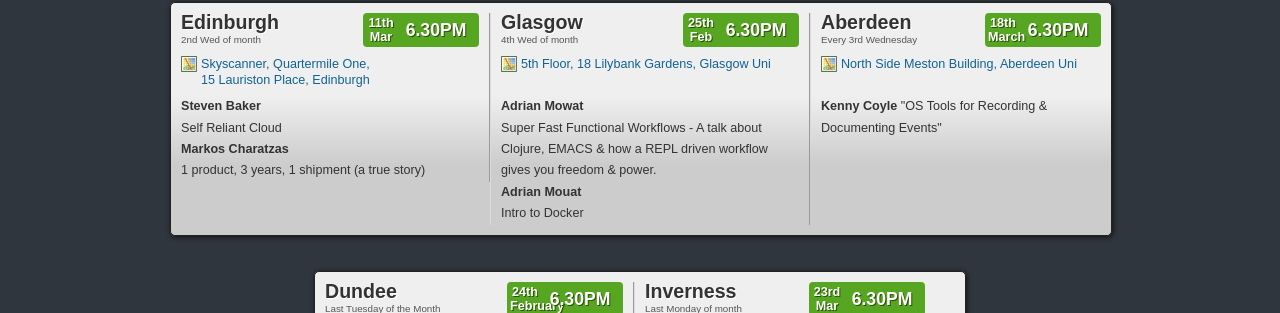
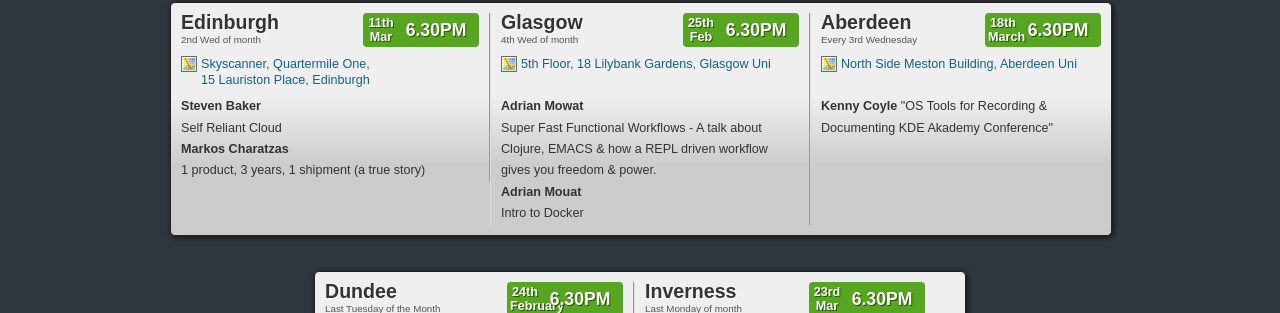
Before and after one commit to techmeetup/techmeetup.co.uk, a Jekyll site: the page built from index.html, in a window 1280 px wide. Shown: the part 397-710 px from the top of the page. Built offline with Jekyll 4.4.1, drawn with Linux system fonts in a browser that asks for light colours.

Commit message:
Update index.html

```diff
--- a/index.html
+++ b/index.html
@@ -83,7 +83,7 @@
     <span>Every 3rd Wednesday</span>
     <p><a href="http://maps.google.co.uk/maps?f=q&amp;source=s_q&amp;hl=en&amp;geocode=&amp;q=Meston+Building+Aberdeen+University&amp;sll=57.294593,-2.400159&amp;sspn=0.017437,0.034075&amp;ie=UTF8&amp;hq=Meston+Building+Aberdeen+University&amp;hnear=&amp;l" class="map">North Side Meston Building, Aberdeen Uni</a></p>
     <p>
-      <strong>Kenny Coyle</strong>  "OS Tools for Recording & Documenting Events"
+      <strong>Kenny Coyle</strong>  "OS Tools for Recording & Documenting KDE Akademy Conference"
     </p>
 
     <div class="datewrapper">
```
